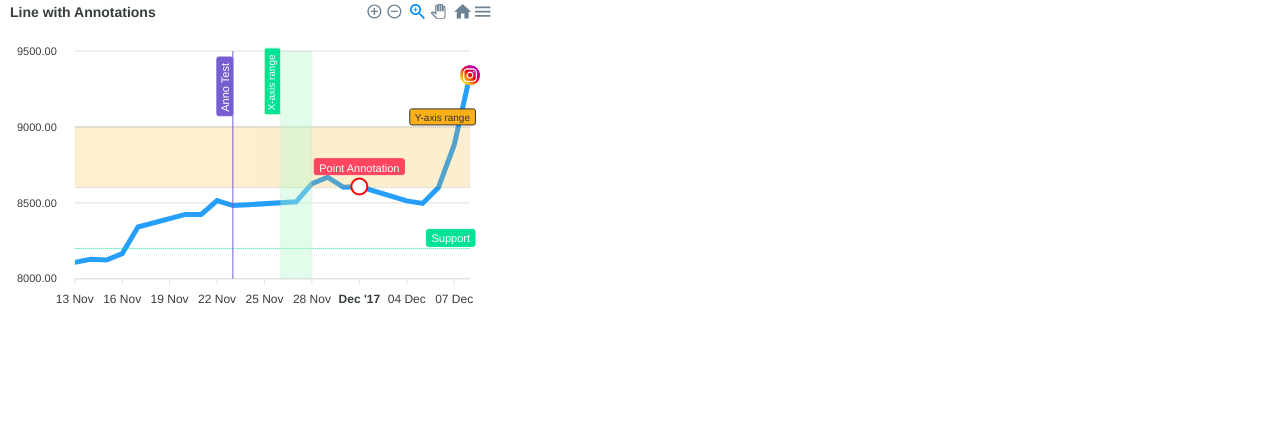
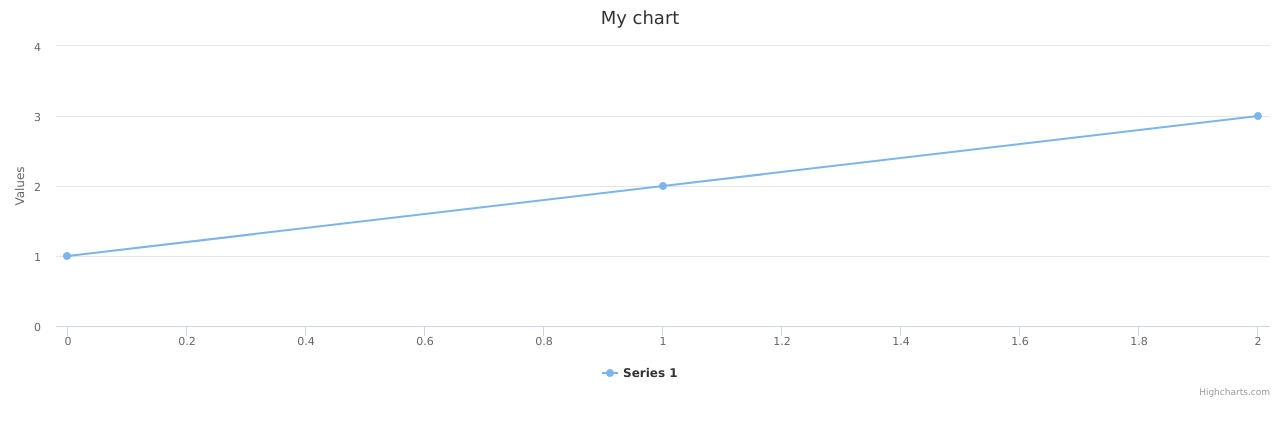
Before and after one commit to newcometlab/ryan-charts, a React (Create React App) app: page / in a window 1280 px wide. Shown: the top 436 px of the page. Built offline with nearby package versions, Linux system fonts and the light colour scheme.

Commit message:
Updated into Highcharts

```diff
--- a/package.json
+++ b/package.json
@@ -7,6 +7,8 @@
     "@testing-library/react": "^11.1.0",
     "@testing-library/user-event": "^12.1.10",
     "apexcharts": "^3.28.3",
+    "highcharts": "^9.2.2",
+    "highcharts-react-official": "^3.0.0",
     "react": "^17.0.2",
     "react-apexcharts": "^1.3.9",
     "react-dom": "^17.0.2",
--- a/src/App.js
+++ b/src/App.js
@@ -1,192 +1,107 @@
 import React, { Component } from "react";
-import Chart from "react-apexcharts";
+import Highcharts from 'highcharts'
+import HighchartsReact from 'highcharts-react-official'
+
+const options = {
+  title: {
+    text: 'My chart'
+  },
+  series: [{
+    data: [1, 2, 3]
+  }]
+}
 
 class App extends Component {
   constructor(props) {
     super(props);
 
-    this.state = {
-
-      series: [{
-        data: [
-          8107.85,
-          8128.0,
-          8122.9,
-          8165.5,
-          8340.7,
-          8423.7,
-          8423.5,
-          8514.3,
-          8481.85,
-          8487.7,
-          8506.9,
-          8626.2,
-          8668.95,
-          8602.3,
-          8607.55,
-          8512.9,
-          8496.25,
-          8600.65,
-          8881.1,
-          9340.85
-        ]
-      }],
-      options: {
-        chart: {
-          height: 350,
-          type: 'line',
-          id: 'areachart-2'
+    this.seriesData = [
+      {
+        date: "2020-10-21",
+        score: 0,
+        note: ""
       },
-        annotations: {
-          yaxis: [{
-            y: 8200,
-            borderColor: '#00E396',
-            label: {
-              borderColor: '#00E396',
-              style: {
-                color: '#fff',
-                background: '#00E396',
+      {
+        date: "2020-10-22",
+        score: 10,
+        note: "positive event established"
       },
-              text: 'Support',
-            }
-          }, {
-            y: 8600,
-            y2: 9000,
-            borderColor: '#000',
-            fillColor: '#FEB019',
-            opacity: 0.2,
-            label: {
-              borderColor: '#333',
-              style: {
-                fontSize: '10px',
-                color: '#333',
-                background: '#FEB019',
+      {
+        date: "2020-10-23",
+        score: 0,
+        note: ""
       },
-              text: 'Y-axis range',
-            }
-          }],
-          xaxis: [{
-            x: new Date('23 Nov 2017').getTime(),
-            strokeDashArray: 0,
-            borderColor: '#775DD0',
-            label: {
-              borderColor: '#775DD0',
-              style: {
-                color: '#fff',
-                background: '#775DD0',
+      {
+        date: "2020-10-24",
+        score: -1,
+        note: "some other event"
       },
-              text: 'Anno Test',
-            }
-          }, {
-            x: new Date('26 Nov 2017').getTime(),
-            x2: new Date('28 Nov 2017').getTime(),
-            fillColor: '#B3F7CA',
-            opacity: 0.4,
-            label: {
-              borderColor: '#B3F7CA',
-              style: {
-                fontSize: '10px',
-                color: '#fff',
-                background: '#00E396',
+      {
+        date: "2020-10-25",
+        score: -5,
+        note: "some other event"
       },
-              offsetY: -10,
-              text: 'X-axis range',
-            }
-          }],
-          points: [{
-            x: new Date('01 Dec 2017').getTime(),
-            y: 8607.55,
-            marker: {
-              size: 8,
-              fillColor: '#fff',
-              strokeColor: 'red',
-              radius: 2,
-              cssClass: 'apexcharts-custom-class'
+      {
+        date: "2020-10-26",
+        score: 8,
+        note: "positive event established"
       },
-            label: {
-              borderColor: '#FF4560',
-              offsetY: 0,
-              style: {
-                color: '#fff',
-                background: '#FF4560',
+      {
+        date: "2020-10-27",
+        score: 0,
+        note: ""
       },
-
-              text: 'Point Annotation',
-            }
-          }, {
-            x: new Date('08 Dec 2017').getTime(),
-            y: 9340.85,
-            marker: {
-              size: 0
+      {
+        date: "2020-10-28",
+        score: -10,
+        note: "critical event established"
       },
-            image: {
-              path: '../images/ico-instagram.png'
-            }
-          }]
+      {
+        date: "2020-10-29",
+        score: 0,
+        note: ""
       },
-        dataLabels: {
-          enabled: false
+      {
+        date: "2020-10-30",
+        score: 0,
+        note: ""
       },
-        stroke: {
-          curve: 'straight'
+      {
+        date: "2020-10-31",
+        score: 6,
+        note: "some other event"
       },
-        grid: {
-          padding: {
-            right: 30,
-            left: 20
-          }
+      {
+        date: "2020-11-01",
+        score: 0,
+        note: ""
       },
-        title: {
-          text: 'Line with Annotations',
-          align: 'left'
+      {
+        date: "2020-11-02",
+        score: 0,
+        note: ""
       },
-        labels: [
-          "13 Nov 2017",
-          "14 Nov 2017",
-          "15 Nov 2017",
-          "16 Nov 2017",
-          "17 Nov 2017",
-          "20 Nov 2017",
-          "21 Nov 2017",
-          "22 Nov 2017",
-          "23 Nov 2017",
-          "24 Nov 2017",
-          "27 Nov 2017",
-          "28 Nov 2017",
-          "29 Nov 2017",
-          "30 Nov 2017",
-          "01 Dec 2017",
-          "04 Dec 2017",
-          "05 Dec 2017",
-          "06 Dec 2017",
-          "07 Dec 2017",
-          "08 Dec 2017"
-        ],
-        xaxis: {
-          type: 'datetime',
+      {
+        date: "2020-11-03",
+        score: -5,
+        note: "some other event"
       },
+      {
+        date: "2020-11-04",
+        score: 0,
+        note: ""
       },
-
-
-    };
-
-
+    ];
 
   }
 
   render() {
     return (
       <div className="app">
-        <div className="row">
-          <div className="mixed-chart">
-            <Chart
-              options={this.state.options}
-              series={this.state.series}
-              type="line"
-              width="500"
+        <HighchartsReact
+          highcharts={Highcharts}
+          options={options}
         />
-            </div>
-        </div>
       </div>
     );
   }
```
Also changed, not shown: 2 other files (tests, documents, lock files or other folders). Lines whose indentation alone changed are shown as unchanged.
